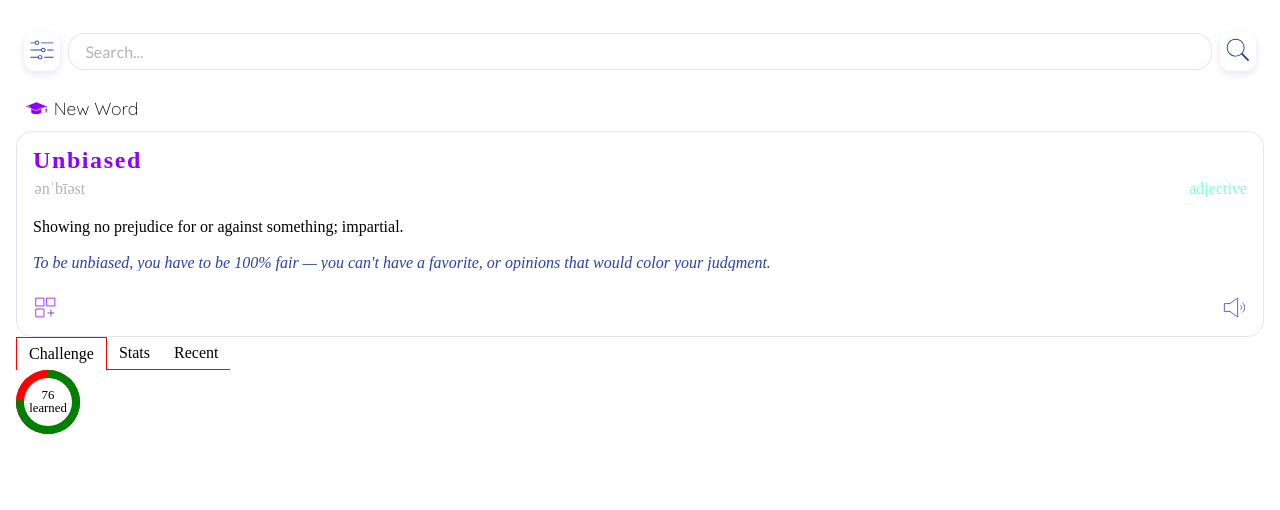
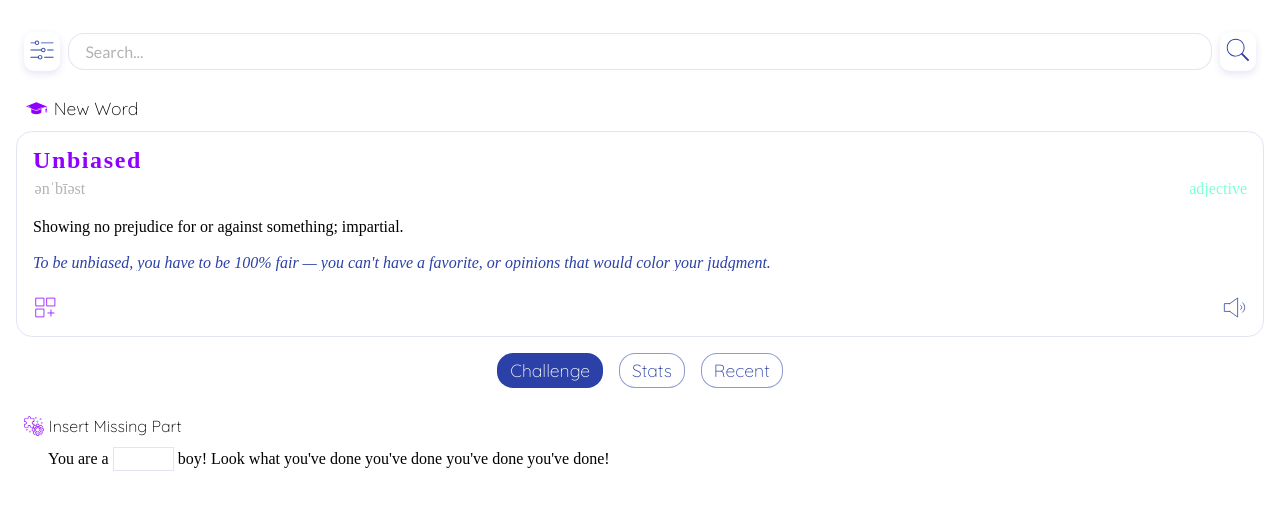
Before and after one commit to ekateryna-rodina/wordbook, a React (Create React App) app in the folder client/: page / in a window 1280 px wide. Shown: the top 510 px of the page. Built offline with nearby package versions, Linux system fonts and the light colour scheme.

Commit message:
challenge tab on the dashboard

```diff
--- /dev/null
+++ b/client/src/components/Challenge/Challenge.tsx
@@ -0,0 +1,18 @@
+import React from 'react';
+import { ChallengeType } from '../../utils/enums';
+import { ChallengeMissing } from '../ChallengeMissing';
+
+type ChallengeProps = {
+  type: ChallengeType;
+  sentence?: string;
+  missing?: string[];
+};
+const Challenge = ({ type, sentence = '', missing = [] }: ChallengeProps) => {
+  const renderChallenge = () => {
+    if (type === ChallengeType.Missing)
+      return <ChallengeMissing sentence={sentence} missing={missing} />;
+  };
+  return <>{renderChallenge()}</>;
+};
+
+export default Challenge;
--- /dev/null
+++ b/client/src/components/Challenge/index.ts
@@ -0,0 +1 @@
+export { default as Challenge } from './Challenge';
--- /dev/null
+++ b/client/src/components/ChallengeMissing/ChallengeMissing.tsx
@@ -0,0 +1,71 @@
+import React, { useState } from 'react';
+import styled from 'styled-components';
+
+const Container = styled.div`
+  margin-left: 2rem;
+  line-height: 1.5rem;
+  display: flex;
+  flex-direction: row;
+  justify-content: flex-start;
+  align-items: flex-start;
+  flex-wrap: wrap;
+`;
+const ValueContainer = styled.div`
+  position: relative;
+  display: inline-block;
+  padding: 0 0.3rem;
+  color: transparent;
+`;
+const Box = styled.input`
+  position: absolute;
+  inset: 0;
+  max-width: 100%;
+  border: ${(props) => `1px solid ${props.theme.colors.primary}24`};
+  padding: 0.3rem;
+
+  &:focus {
+    outline-color: ${(props) => props.theme.colors.primary};
+  }
+`;
+type ChallengeMissingProps = {
+  sentence: string;
+  missing: string[];
+};
+
+const Missing: React.FC<any> = ({ value }: { value: string }) => {
+  const [answer, setAnswer] = useState<string>('');
+  return (
+    <>
+      <ValueContainer>
+        {value}
+        <Box
+          type="text"
+          value={answer}
+          onChange={(e) => setAnswer(e.target.value)}
+        />
+      </ValueContainer>
+      <span>&nbsp;</span>
+    </>
+  );
+};
+const Word = ({ word }: { word: string }) => {
+  return (
+    <>
+      <span>{word}&nbsp;</span>
+    </>
+  );
+};
+
+const ChallengeMissing = ({ sentence, missing }: ChallengeMissingProps) => {
+  return (
+    <Container>
+      {sentence
+        .split(' ')
+        .map((w) =>
+          missing.includes(w) ? <Missing value={w} /> : <Word word={w} />
+        )}
+    </Container>
+  );
+};
+
+export default ChallengeMissing;
--- /dev/null
+++ b/client/src/components/ChallengeMissing/index.ts
@@ -0,0 +1 @@
+export { default as ChallengeMissing } from './ChallengeMissing';
--- a/client/src/components/DashboardChallengeTab/DashboardChallengeTab.tsx
+++ b/client/src/components/DashboardChallengeTab/DashboardChallengeTab.tsx
@@ -1,7 +1,44 @@
 import React from 'react';
+import styled from 'styled-components';
+import { theme } from '../../globalStyles';
+import { ChallengeType, Icons } from '../../utils/enums';
+import { Challenge } from '../Challenge';
+import Icon from '../Icon.style';
+
+const TitleRow = styled.div`
+  display: flex;
+  flex-direction: row;
+  justify-content: flex-start;
+  align-items: center;
+  padding: 0.5rem;
+`;
+const Title = styled.span`
+  text-transform: capitalize;
+  font-size: 1rem;
+  color: ${(props) => props.theme.colors.textPrimary};
+  padding: 0.3rem;
+  font-family: Quicksand, sans-serif;
+`;
 
 const DashboardChallengeTab = () => {
-  return <div></div>;
+  return (
+    <>
+      <TitleRow>
+        <Icon
+          iconType={Icons.Problem}
+          size={20}
+          color={theme.colors.secondary}
+        />
+        <Title>insert missing part</Title>
+      </TitleRow>
+      <Challenge
+        type={ChallengeType.Missing}
+        sentence="You are a naughty boy! Look what you've done you've done you've done you've done!"
+        missing={['naughty']}
+      ></Challenge>
+      {/* <Challenge type={ChallengeType.Missing} {...props}></Challenge> */}
+    </>
+  );
 };
 
 export default DashboardChallengeTab;
--- a/client/src/components/MobileMenu/MobileMenu.tsx
+++ b/client/src/components/MobileMenu/MobileMenu.tsx
@@ -24,7 +24,7 @@ const MobileMenu = () => {
   return (
     <Container>
       <svg
-        width="416"
+        width="414"
         viewBox="0 0 414 142"
         fill="none"
         xmlns="http://www.w3.org/2000/svg"
--- a/client/src/components/Tab/Tab.tsx
+++ b/client/src/components/Tab/Tab.tsx
@@ -3,12 +3,20 @@ import styled from 'styled-components';
 import { DashboardTabs } from '../../utils/enums';
 
 const Container = styled.li<Partial<TabProps>>`
-  border: solid red;
-  border-width: ${(props) => (props.isActive ? `1px 1px 0 1px` : `0 0 1px 0`)};
+  border: ${(props) => `solid ${props.theme.colors.primary}87`};
+  border-width: ${(props) => (props.isActive ? `1px 1px 0 1px` : `1px`)};
   display: inline-block;
-  margin-bottom: -3px;
+  margin: 0 0.5rem 1px 0.5rem;
   padding: 0.5rem 0.75rem;
   list-style: none;
+  text-transform: capitalize;
+  font-size: 1.1rem;
+  color: ${(props) => props.theme.colors.textPrimary};
+  font-family: Quicksand, sans-serif;
+  background: ${(props) =>
+    props.isActive ? props.theme.colors.primary : `white`};
+  border-radius: 16px;
+  color: ${(props) => (props.isActive ? 'white' : props.theme.colors.primary)};
 `;
 
 interface TabProps {
--- a/client/src/components/Tabs/Tabs.tsx
+++ b/client/src/components/Tabs/Tabs.tsx
@@ -4,10 +4,13 @@ import { DashboardTabs } from '../../utils/enums';
 import { Tab } from '../Tab';
 
 const Container = styled.ul`
-  margin: 0;
+  margin: 1rem 0;
   padding: 0;
   /* border-bottom: 1px solid #ccc; */
-  width: fit-content;
+  width: 100%;
+  display: flex;
+  justify-content: center;
+  align-items: center;
 `;
 const Tabs = () => {
   const [active, setActive] = useState<DashboardTabs>(DashboardTabs.Challenge);
--- a/client/src/pages/Dashboard.tsx
+++ b/client/src/pages/Dashboard.tsx
@@ -1,7 +1,7 @@
 import React from 'react';
 import styled from 'styled-components';
+import { DashboardChallengeTab } from '../components/DashboardChallengeTab';
 import { NewWord } from '../components/NewWord';
-import { PieChart } from '../components/PieChart';
 import { SearchBar } from '../components/SearchBar';
 import { Tabs } from '../components/Tabs';
 
@@ -19,7 +19,8 @@ const Dashboard = () => {
       <SearchBar />
       <NewWord />
       <Tabs />
-      <PieChart progress={76} total={100} label={'learned'} />
+      <DashboardChallengeTab />
+      {/* <PieChart progress={76} total={100} label={'learned'} /> */}
     </Container>
   );
 };
--- a/client/src/utils/enums.ts
+++ b/client/src/utils/enums.ts
@@ -30,3 +30,7 @@ export enum DashboardTabs {
   Stats = 'stats',
   Recent = 'recent',
 }
+
+export enum ChallengeType {
+  Missing,
+}
```
Also changed, not shown: client/src/assets/addToCollection.svg.
